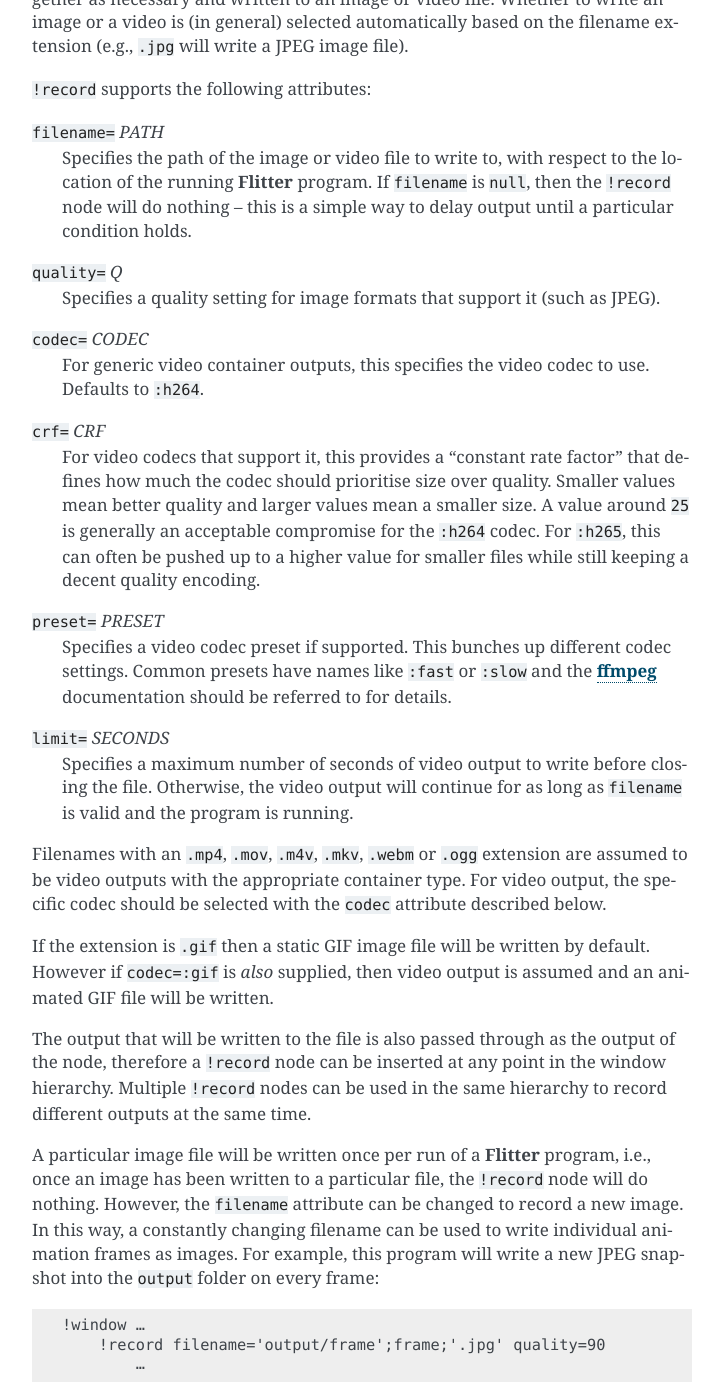
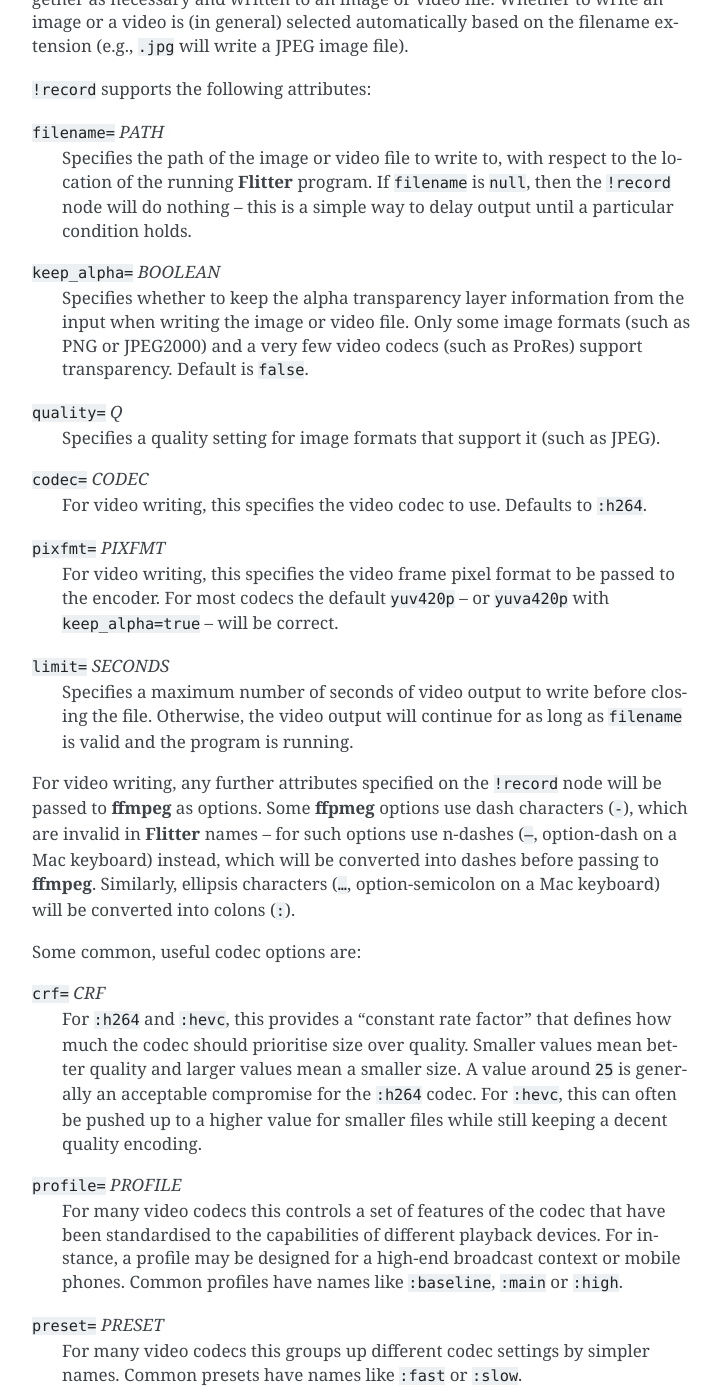
Before and after one commit to jonathanhogg/flitter, a Sphinx documentation site: the page built from docs/windows.md, in a window 1280 px wide and 1400 px high, scrolled down 7373 px. Shown: the whole window, without its empty margins (388-1111 px from the left). Built offline with Sphinx 7.4.7, drawn with Linux system fonts in a browser that asks for light colours; some of the changed text lies outside the part shown.

Commit message:
New generic handling of video codec options

```diff
--- a/docs/windows.md
+++ b/docs/windows.md
@@ -330,31 +330,58 @@ location of the running **Flitter** program. If `filename` is `null`, then
 the `!record` node will do nothing – this is a simple way to delay output until
 a particular condition holds.
 
+`keep_alpha=` *BOOLEAN*
+: Specifies whether to keep the alpha transparency layer information from the
+input when writing the image or video file. Only some image formats (such as
+PNG or JPEG2000) and a very few video codecs (such as ProRes) support
+transparency. Default is `false`.
+
 `quality=` *Q*
 : Specifies a quality setting for image formats that support it (such as JPEG).
 
 `codec=` *CODEC*
-: For generic video container outputs, this specifies the video codec to use.
-Defaults to `:h264`.
+: For video writing, this specifies the video codec to use. Defaults to `:h264`.
 
-`crf=` *CRF*
-: For video codecs that support it, this provides a "constant rate factor" that
-defines how much the codec should prioritise size over quality. Smaller values
-mean better quality and larger values mean a smaller size. A value around `25`
-is generally an acceptable compromise for the `:h264` codec. For `:h265`, this
-can often be pushed up to a higher value for smaller files while still keeping
-a decent quality encoding.
-
-`preset=` *PRESET*
-: Specifies a video codec preset if supported. This bunches up different codec
-settings. Common presets have names like `:fast` or `:slow` and the
-[**ffmpeg**](https://ffmpeg.org) documentation should be referred to for
-details.
+`pixfmt=` *PIXFMT*
+: For video writing, this specifies the video frame pixel format to be passed
+to the encoder. For most codecs the default `yuv420p` – or `yuva420p` with
+`keep_alpha=true` – will be correct.
 
 `limit=` *SECONDS*
 : Specifies a maximum number of seconds of video output to write before closing
 the file. Otherwise, the video output will continue for as long as `filename` is
 valid and the program is running.
+
+For video writing, any further attributes specified on the `!record` node will
+be passed to **ffmpeg** as options. Some **ffpmeg** options use dash
+characters (`-`), which are invalid in **Flitter** names – for such options use
+n-dashes (`–`, option-dash on a Mac keyboard) instead, which will be converted
+into dashes before passing to **ffmpeg**. Similarly, ellipsis characters (`…`,
+option-semicolon on a Mac keyboard) will be converted into colons (`:`).
+
+Some common, useful codec options are:
+
+`crf=` *CRF*
+: For `:h264` and `:hevc`, this provides a "constant rate factor" that
+defines how much the codec should prioritise size over quality. Smaller values
+mean better quality and larger values mean a smaller size. A value around `25`
+is generally an acceptable compromise for the `:h264` codec. For `:hevc`, this
+can often be pushed up to a higher value for smaller files while still keeping
+a decent quality encoding.
+
+`profile=` *PROFILE*
+: For many video codecs this controls a set of features of the codec that have
+been standardised to the capabilities of different playback devices. For
+instance, a profile may be designed for a high-end broadcast context or mobile
+phones. Common profiles have names like `:baseline`, `:main` or `:high`.
+
+`preset=` *PRESET*
+: For many video codecs this groups up different codec settings by simpler
+names. Common presets have names like `:fast` or `:slow`.
+
+The full range of per-codec options can be found in the [**ffmpeg** codec
+documentation](https://ffmpeg.org/ffmpeg-codecs.html) or by running
+`ffmpeg -h codec=`*CODEC*.
 
 Filenames with an `.mp4`, `.mov`, `.m4v`, `.mkv`, `.webm` or `.ogg` extension
 are assumed to be video outputs with the appropriate container type. For video
```
Also changed, not shown: 2 other files.
